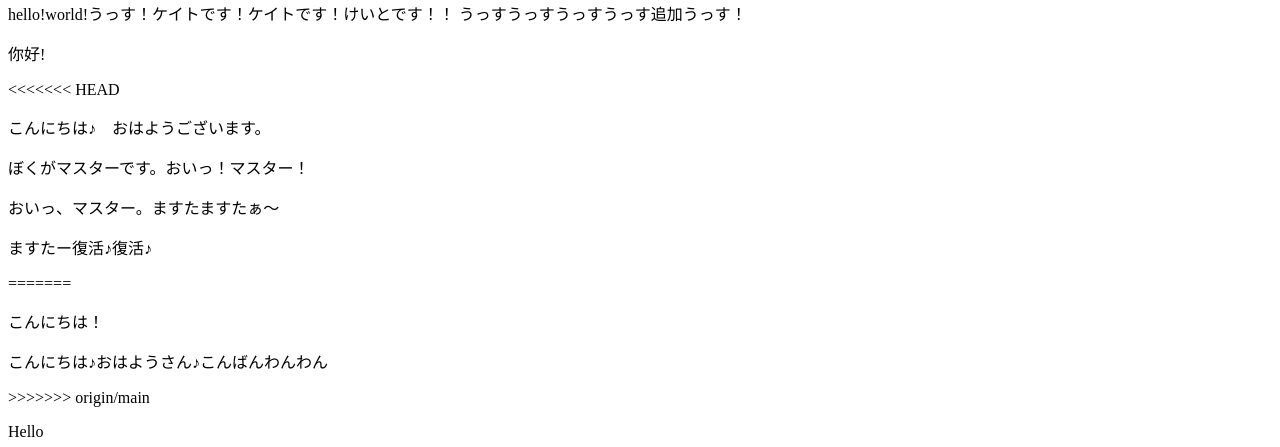
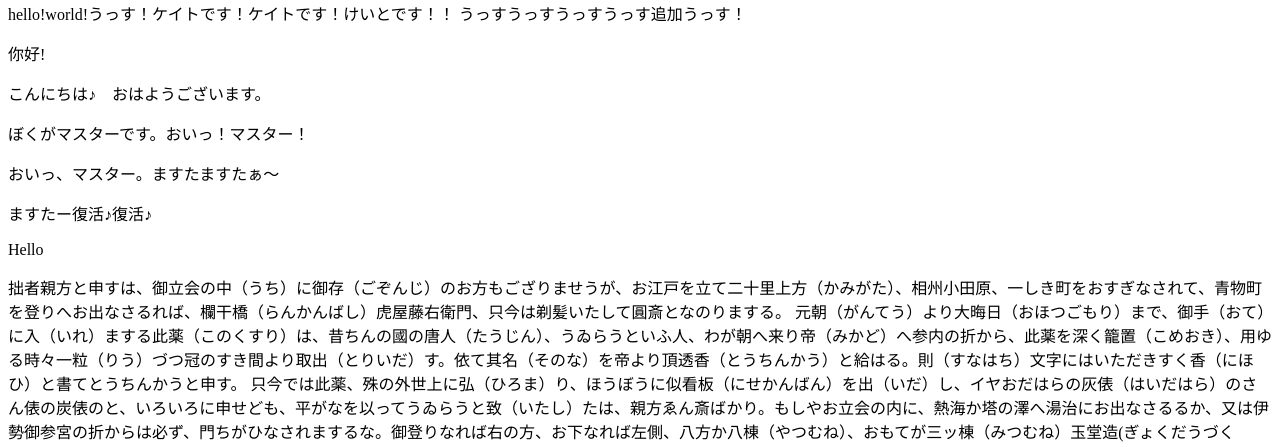
Before and after one commit to ShimaduKaede/test, a plain HTML site: page WebContent/hello.html in a window 1280 px wide. Shown: the part 281-728 px from the top of the page. Drawn offline with Linux system fonts and the light colour scheme.

Commit message:
master update

```diff
--- a/WebContent/hello.html
+++ b/WebContent/hello.html
@@ -13,15 +13,10 @@
     hello!world!うっす！ケイトです！ケイトです！けいとです！！
     うっすうっすうっすうっす追加うっす！
     <p>你好!</p>
-<<<<<<< HEAD
     <p>こんにちは♪　おはようございます。</p>
     <p>ぼくがマスターです。おいっ！マスター！</p>
     <p>おいっ、マスター。ますたますたぁ～</p>
     <p>ますたー復活♪復活♪</p>
-=======
-    <p>こんにちは！</p>
-    <p>こんにちは♪おはようさん♪こんばんわんわん</p>
->>>>>>> origin/main
     <p>Hello</p>
     <p>
       拙者親方と申すは、御立会の中（うち）に御存（ごぞんじ）のお方もござりませうが、お江戸を立て二十里上方（かみがた）、相州小田原、一しき町をおすぎなされて、青物町を登りへお出なさるれば、欄干橋（らんかんばし）虎屋藤右衛門、只今は剃髪いたして圓斎となのりまする。
```
